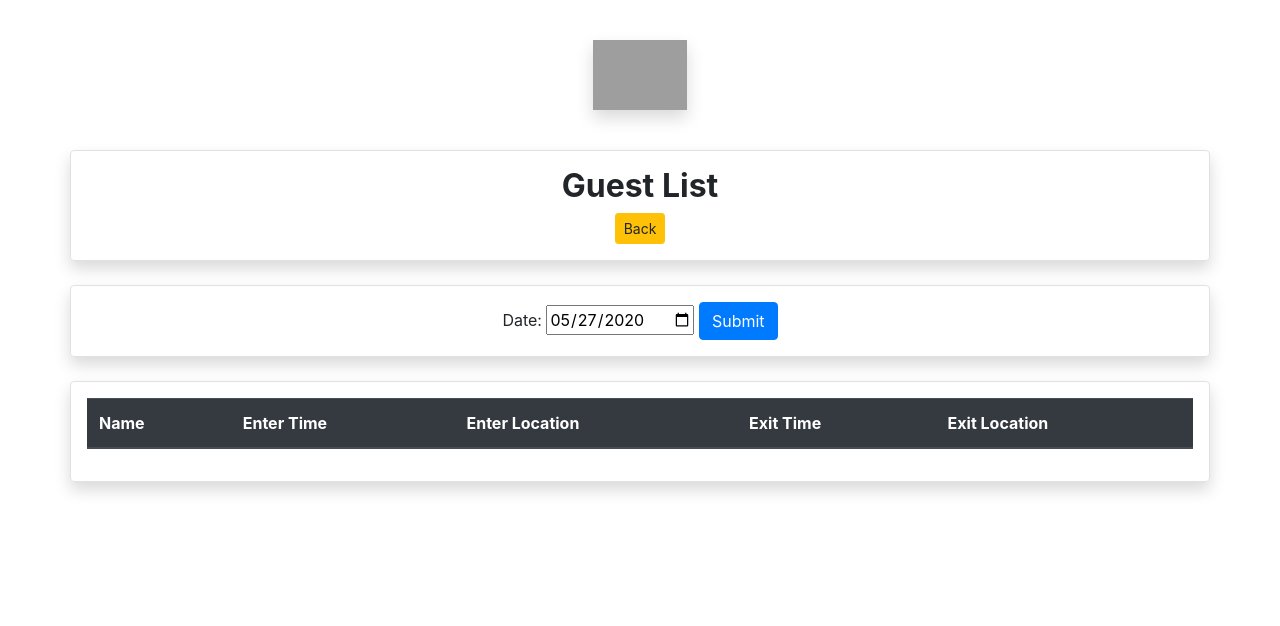
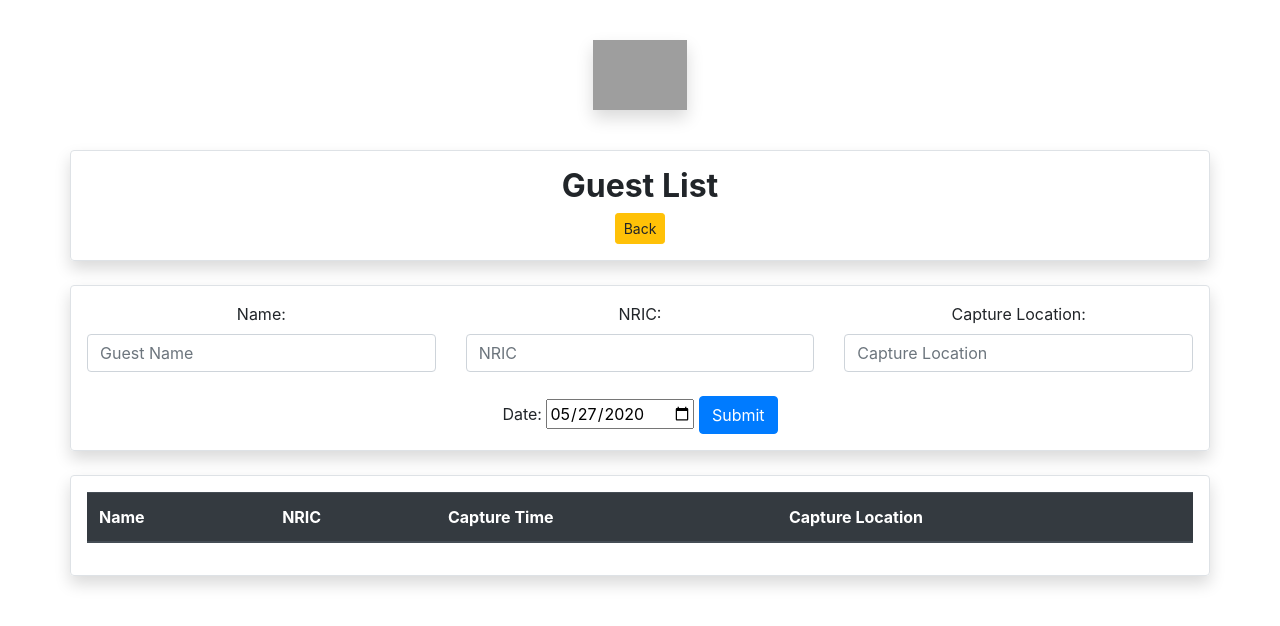
Before and after one commit to haziqnorisham/Masatrek, a Django app: page /guestmanagement/guestattendance in a window 1280 px wide. Shown: the top 626 px of the page. Run offline with Django 3.2, Linux system fonts and the light colour scheme; a user stored in the database is signed in; data comes from the database, SQL or seed files in the repository; both versions use the stored data as it was after the commit; lists and menus that the app fills with data are empty; some libraries are stand-ins or nearby versions; grey boxes are pictures that could not be loaded.

Commit message:
visitor list  new filter

```diff
--- a/FaceRecTA/guestmanagementapp/views.py
+++ b/FaceRecTA/guestmanagementapp/views.py
@@ -315,6 +315,8 @@ def guest_attendance(requests):
         try:
             guest_dict = {
                         "name": earliest_capture.GuestDetails.name,
+                        "nric": earliest_capture.GuestDetails.nric,
+                        "img_name": earliest_capture.GuestDetails.image_name,
                         "enter_time": earliest_capture.capture_time,
                         "enter_location": earliest_capture.capture_location.terminal_name,
                         "enter_temperature": earliest_capture.temperature,
--- a/FaceRecTA/templates/guestmanagementapp/guest_attendance.html
+++ b/FaceRecTA/templates/guestmanagementapp/guest_attendance.html
@@ -30,6 +30,21 @@
   </div>
   <br>
   <div class="container shadow border rounded p-3">
+    <div class="row">
+      <div class="col text-center">
+        <label for="date_selector">Name: </label>
+        <input type="text" class="form-control" id="name_filter"  placeholder="Guest Name">
+      </div>
+      <div class="col text-center">
+        <label for="date_selector">NRIC: </label>
+        <input type="text" class="form-control" id="name_filter"  placeholder="NRIC">
+      </div>
+      <div class="col text-center">
+        <label for="date_selector">Capture Location: </label>
+        <input type="text" class="form-control" id="name_filter"  placeholder="Capture Location">
+      </div>
+    </div>
+    <br>
     <div class="row">
       <div class="col">
       </div>
@@ -84,20 +99,19 @@
           <thead class="thead-dark">
             <tr>
               <th scope="col">Name</th>
-              <th scope="col">Enter Time</th>
-              <th scope="col">Enter Location</th>
-              <th scope="col">Exit Time</th>
-              <th scope="col">Exit Location</th>
+              <th scope="col">NRIC</th>
+              <th scope="col">Capture Time</th>
+              <th scope="col">Capture Location</th>
             </tr>
           </thead>
           <tbody>
             {% for guest in guest_attendance_list %}
             <tr>
               <td>{{guest.name}}</td>
+              <td>{{guest.nric}}</td>
               <td>{{guest.enter_time}}</td>
               <td>{{guest.enter_location}}<br>({{guest.enter_temperature}})</td>
-              <td>{{guest.exit_time}}</td>
-              <td>{{guest.exit_location}}<br>({{guest.enter_temperature}})</td>
+
             </tr>
             {% endfor %}
           </tbody>
```
Also changed, not shown: FaceRecTA/db.sqlite3.
